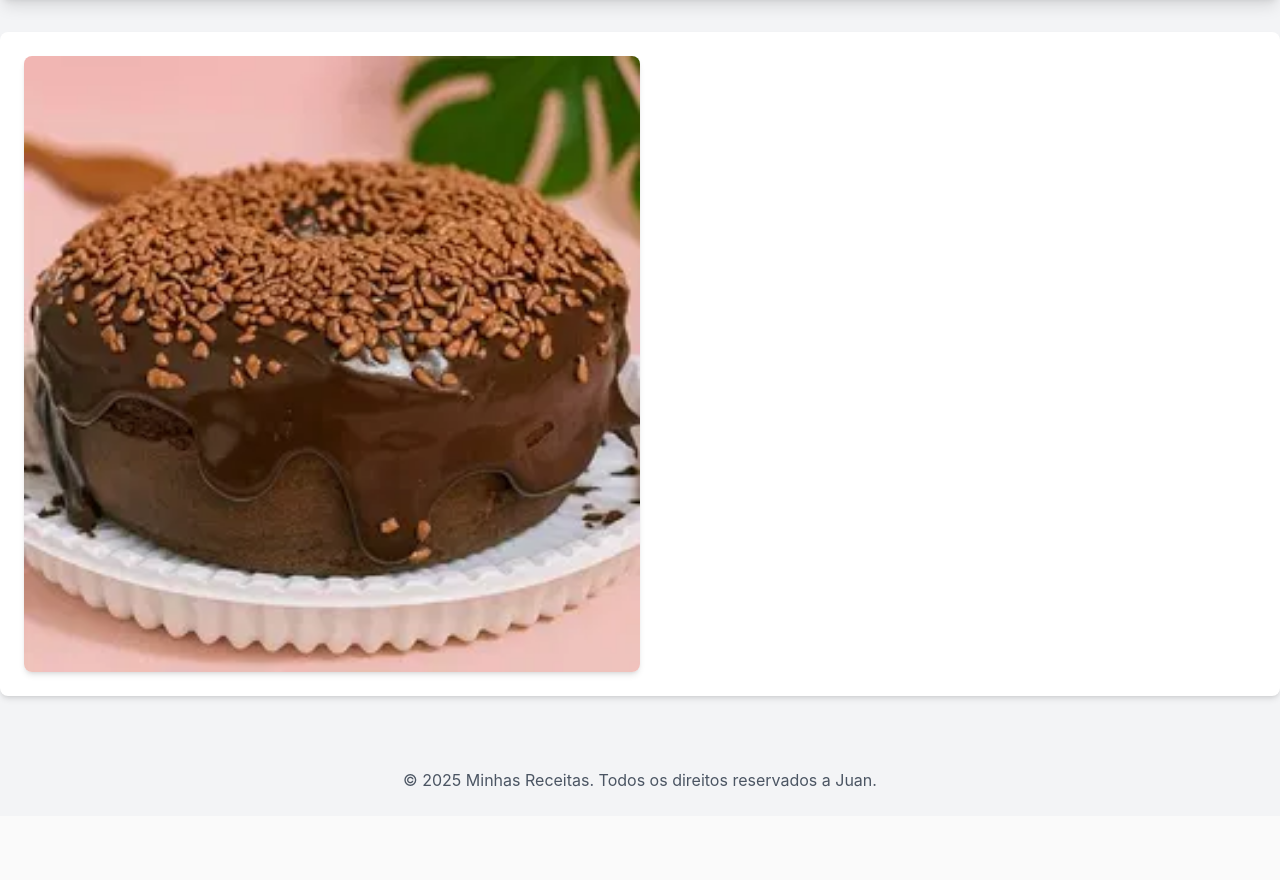
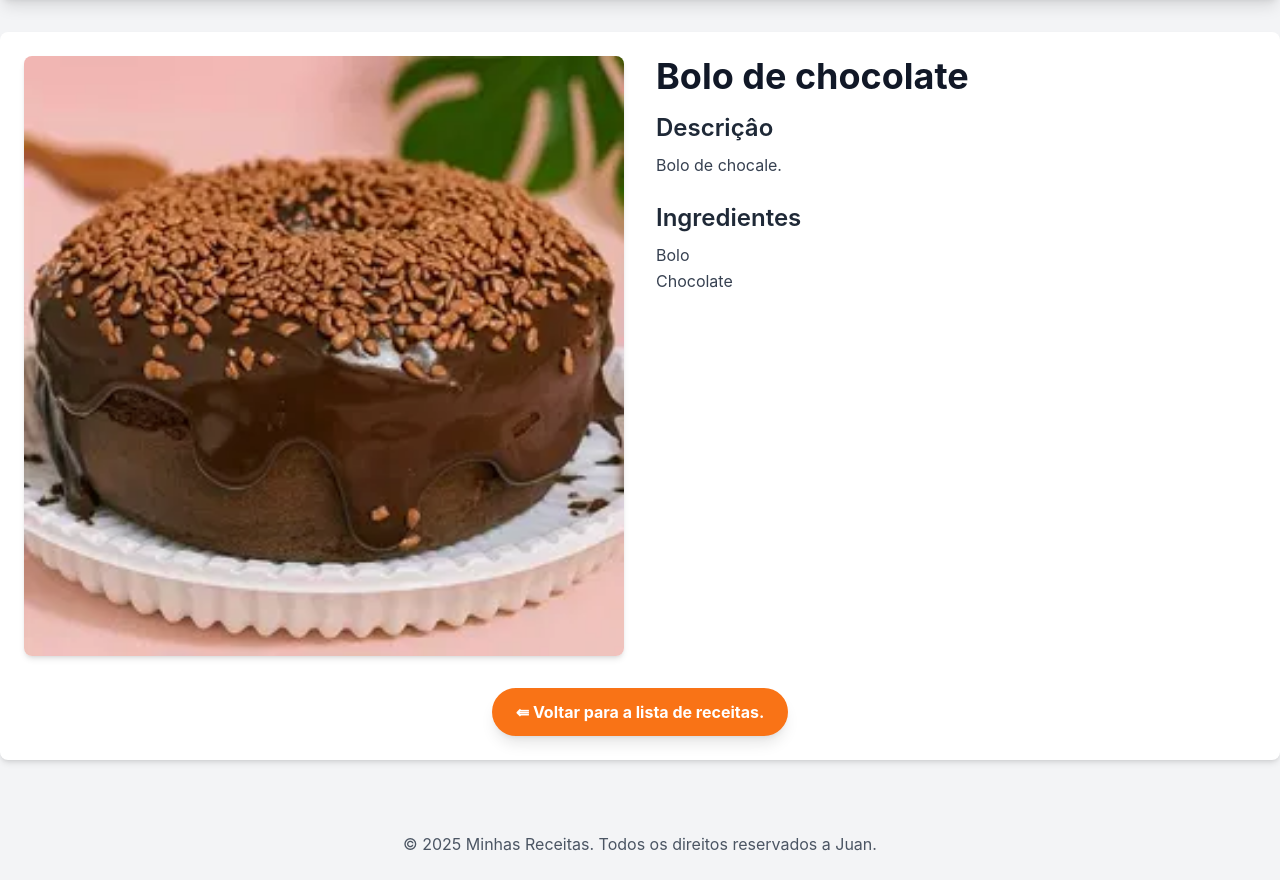
Before and after one commit to kiqrr/django-receitas, a Django app: template receitas/templates/receitas/receita_detail.html in a window 1280 px wide. Shown: the part 88-968 px from the top of the page. Before the commit the page ends 875 px from the top, so only its background shows below. Run offline with Django 5.2, Linux system fonts and the light colour scheme; the template is opened without the code that fills it: values that come from a table or form of the project are taken from there, others are empty; data comes from the database, SQL or seed files in the repository; some libraries are stand-ins or nearby versions.

Commit message:
receita_detail.html

```diff
--- a/receitas/templates/receitas/receita_detail.html
+++ b/receitas/templates/receitas/receita_detail.html
@@ -34,6 +34,17 @@
                     <img src="{{ receita.image.url }}" alt="imagem da receita" class="w-full h-auto object-cover rounded-lg shadow-md">
                 </div>
             {% endif %}
+            <div class="md:w-1/2">
+                <h2 class="text-4xl font-bold text-gray-900 mb-4">{{ receita.title }}</h2>
+                <h3 class="text-2xl font-semibold text-gray-800 mb-2">Descriçâo</h3>
+                <p class="text-gray-700 mb-6 leading-relaxed">{{ receita.description }}</p>
+                <h3 class="text-2xl font-semibold text-gray-800 mb-2">Ingredientes</h3>
+                <p class="text-gray-700 mb-6 leading-relaxed whitespace-pre-wrap">{{ receita.ingredients }}</p>
+
+            </div>
+        </div>
+        <div class="mt-8 text-center">
+            <a href="{% url 'home' %}" class="inline-block bg-orange-500 hover:bg-orange-600 text-white font-bold py-3 px-6 rounded-full transition duration-300 ease-in-out shadow-lg">&lAarr; Voltar para a lista de receitas.</a>
         </div>
     </main>
     <footer class="mt-12 p-6 text-center text-gray-600">
```
